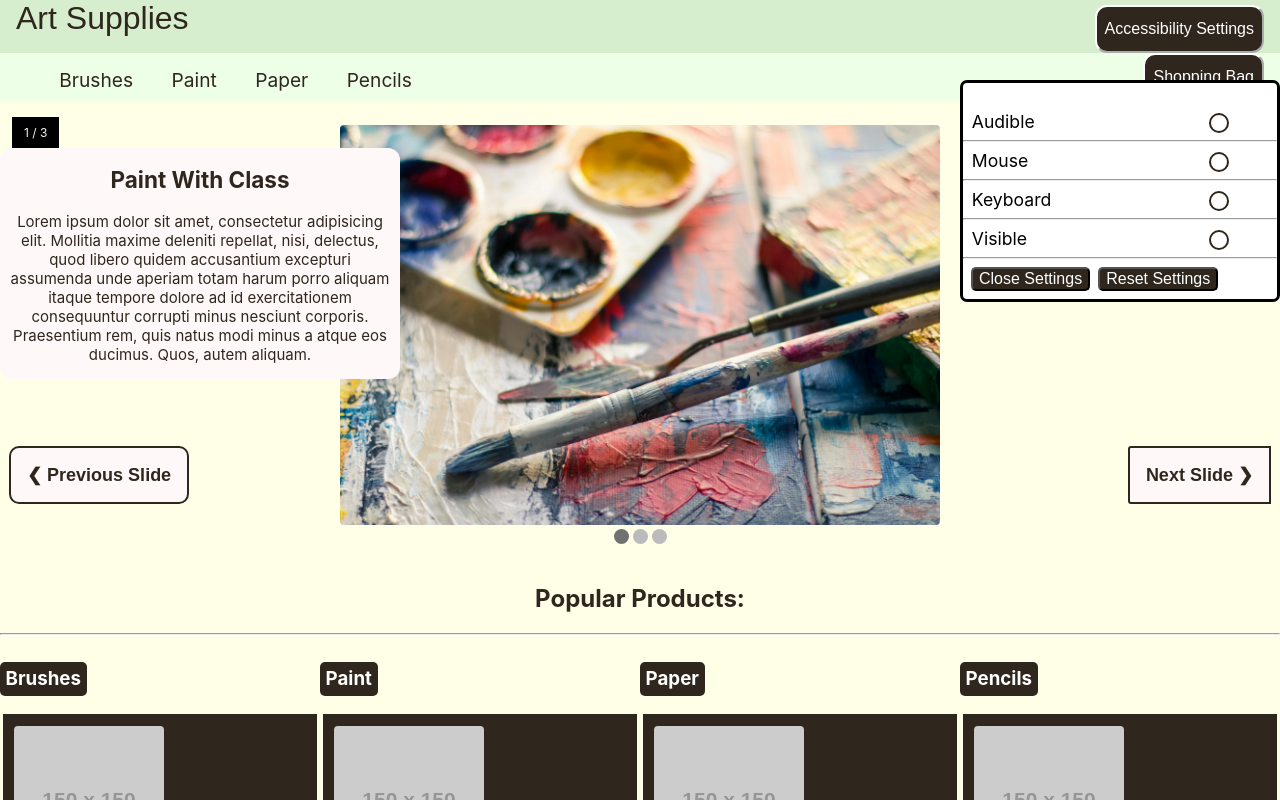
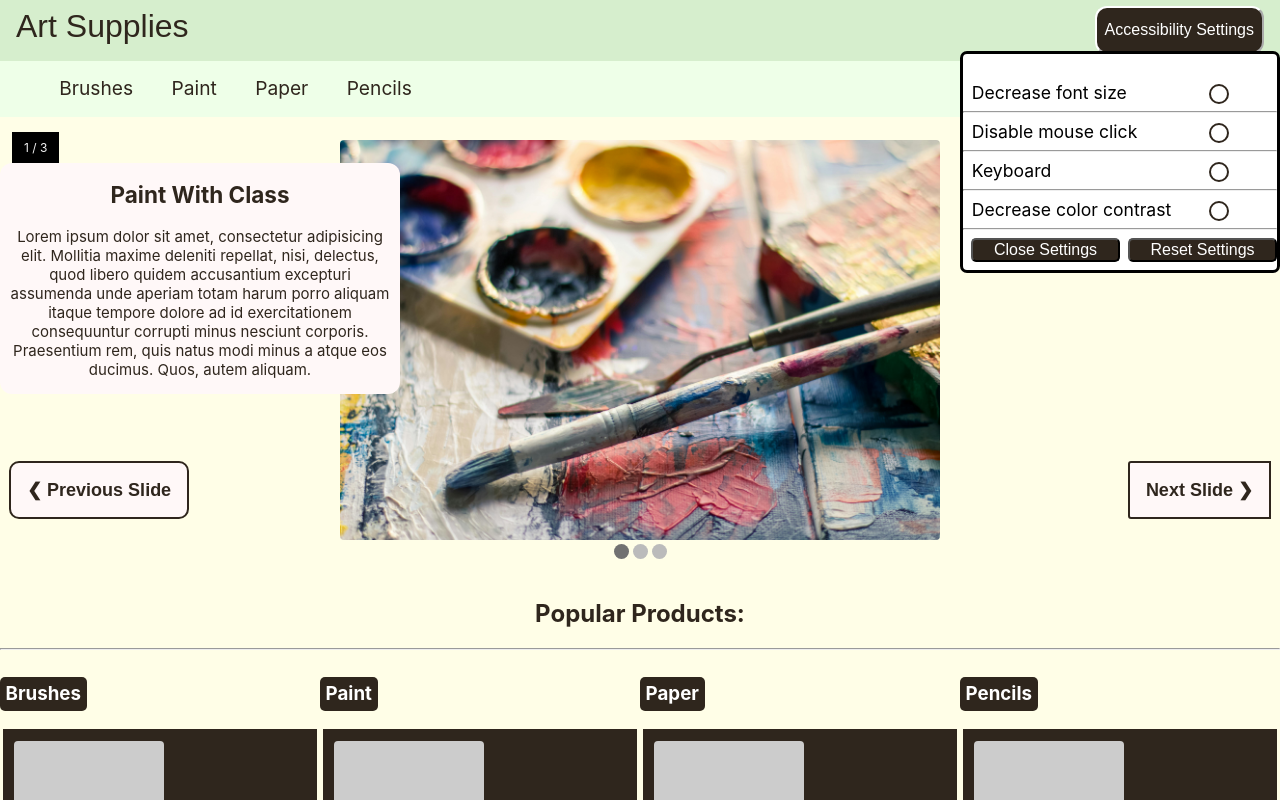
Before and after one commit to minnalnh/Accessibility-Shop, a React (Create React App) app in the folder praktik/: page / in a window 1280 px wide. Both pictures are taken after a click on the button "Accessibility Settings". Shown: the top 800 px of the page. Built offline with nearby package versions, Linux system fonts and the light colour scheme; a web font is replaced by a local one.

Commit message:
placerade knapparna rätt

```diff
--- a/praktik/src/App.css
+++ b/praktik/src/App.css
@@ -84,6 +84,7 @@ h2 {
 
 header {
   position: fixed;
+  padding-top: 0.5em;
   z-index: 4;
   width: 100%;
   background-color: #D6EECD;
@@ -111,6 +112,7 @@ img {
   height: 3em;
   padding-left: 0.5em;
   padding-right: 0.5em;
+  margin-bottom: 0.5em;
   margin-right: 1em;
   font-size: 1rem;
   color: #fff;
@@ -204,7 +206,7 @@ input[type="radio"] {
   position: fixed;
   top: 8em;
   right: 0;
-  margin-top: -3em;
+  margin-top: -4.8em;
   padding-top: 0.5em;
   padding-bottom: 0.5em;
   width: 20em;
@@ -306,6 +308,7 @@ h1, h2, h4, p, a {
 }
 
 .settings-btn {
+  width: 50%;
   background-color: #2F261D;
   color: #fff;
   border-radius: 5px;
@@ -315,7 +318,7 @@ h1, h2, h4, p, a {
 .accessibility-btn {
   position: absolute;
   right: 0;
-  margin-top: 0.3em;
+  margin-top: -3em;
   margin-bottom: -1em;
   z-index: 5;
 }
@@ -338,7 +341,7 @@ button:hover {
 }
 
 .slideshow-container {
-  margin-top: 7em; /* resten av innehållet förutom headern */
+  margin-top: 8em; /* resten av innehållet förutom headern */
   color: #f2f2f2;
   font-size: 15px;
   padding: 8px 12px;
@@ -412,6 +415,23 @@ button:hover {
   padding-right: 0.5em;
 }
 
+.change-contrast {
+  position: fixed;
+  left: 0;
+  width: 100%;
+  height: 100%;
+  z-index: 0;
+  opacity: 0.9;
+  background-color: white;
+}
+
+.alert-text {
+  position: fixed;
+  margin-left: 5em;
+  margin-top: 1em;
+  z-index: 5;
+}
+
 .product-price {
   text-align: center;
 }
@@ -450,4 +470,8 @@ button:hover {
   .menu-btn {
     display: none;
   }
+
+  .accessibility-btn {
+    margin-top: -0.1em;
+  }
 }
--- a/praktik/src/components/Settings.jsx
+++ b/praktik/src/components/Settings.jsx
@@ -4,8 +4,11 @@ function Settings() {
 
     const [isBoxVisible, setBoxVisibility] = useState(false);
     const [isChecked, setIsChecked] = useState(null);
-    const [isCursorHidden, setCursorHidden] = useState(false);
-    const boxRef = useRef(null);
+    const [isClickDisabled, setClickDisabled] = useState(false);
+    const [alertText, setAlertText] = useState();
+
+    const overlayRef = useRef(null);
+    const contrastRef = useRef(null);
 
     const toggleBoxVisibility = () => {
         setBoxVisibility((prevVisibility) => !prevVisibility);
@@ -18,14 +21,23 @@ function Settings() {
 
     useEffect(() => {
         if(isChecked === "Mouse") {
-            boxRef.current.classList.add("disable-click");
-            setCursorHidden(true);
+            overlayRef.current.classList.add("disable-click");
+            contrastRef.current.classList.remove("change-contrast");
+            setAlertText("Mouse click is disabled");
+            setClickDisabled(true);
+
+        } else if(isChecked === "ColorContrast") {
+            contrastRef.current.classList.add("change-contrast");
+            overlayRef.current.classList.remove("disable-click");
+            setAlertText("The color contrast has been decreased");
 
         } else {
-            boxRef.current.classList.remove("disable-click");
-            setCursorHidden(false);
+            overlayRef.current.classList.remove("disable-click");
+            contrastRef.current.classList.remove("change-contrast");
+            setAlertText("");
+            setClickDisabled(false);
+
         }
-
     }, [isChecked]);
 /*
     useEffect(() => {
@@ -44,7 +56,9 @@ function Settings() {
 
         return (
             <div className="accessibility">
-                <div ref={boxRef} className={`${isChecked ? 'disable-click' : ''}`}></div>
+                <p className="alert-text">{alertText}</p>
+                <div ref={overlayRef} className={`${isChecked ? 'disable-click' : ''}`}></div>
+                <div ref={contrastRef} className={`${isChecked ? 'change-contrast' : ''}`}></div>
                 <div className="btn-container">
                     <button className="header-btn accessibility-btn" onClick={toggleBoxVisibility}>Accessibility Settings</button>
                 </div>
@@ -54,14 +68,14 @@ function Settings() {
                         <br />
                         <div className={`box ${isBoxVisible ? "" : "hidden"}`}>
                                 <label className="radio-container">
-                                <span className="radio-label">Audible</span>
-                                    <input type="radio" id="audible" name="setting" value="Audible" checked={isChecked === "Audible"} onChange={handleRadioChange}></input>
+                                <span className="radio-label">Decrease font size</span>
+                                    <input type="radio" id="font-size" name="setting" value="FontSize" checked={isChecked === "FontSize"} onChange={handleRadioChange}></input>
                                     <span className="custom-radio"></span>
                                 </label>
                                 <hr />
 
                                 <label className="radio-container">
-                                <span className="radio-label">Mouse</span>
+                                <span className="radio-label">Disable mouse click</span>
                                     <input type="radio" id="mouse" name="setting" value="Mouse" checked={isChecked === "Mouse"} onChange={handleRadioChange}></input>
                                     <span className="custom-radio"></span>
                                 </label>
@@ -75,8 +89,8 @@ function Settings() {
                                 <hr />
 
                                 <label className="radio-container">
-                                <span className="radio-label">Visible</span>
-                                    <input type="radio" id="visible" name="setting" value="Visible" checked={isChecked === "Visible"} onChange={handleRadioChange}></input>
+                                <span className="radio-label">Decrease color contrast</span>
+                                    <input type="radio" id="colorContrast" name="setting" value="ColorContrast" checked={isChecked === "ColorContrast"} onChange={handleRadioChange}></input>
                                     <span className="custom-radio"></span>
                                 </label>
                                 <hr />
```
Also changed, not shown: 1 other file (tests, documents, lock files or other folders).
